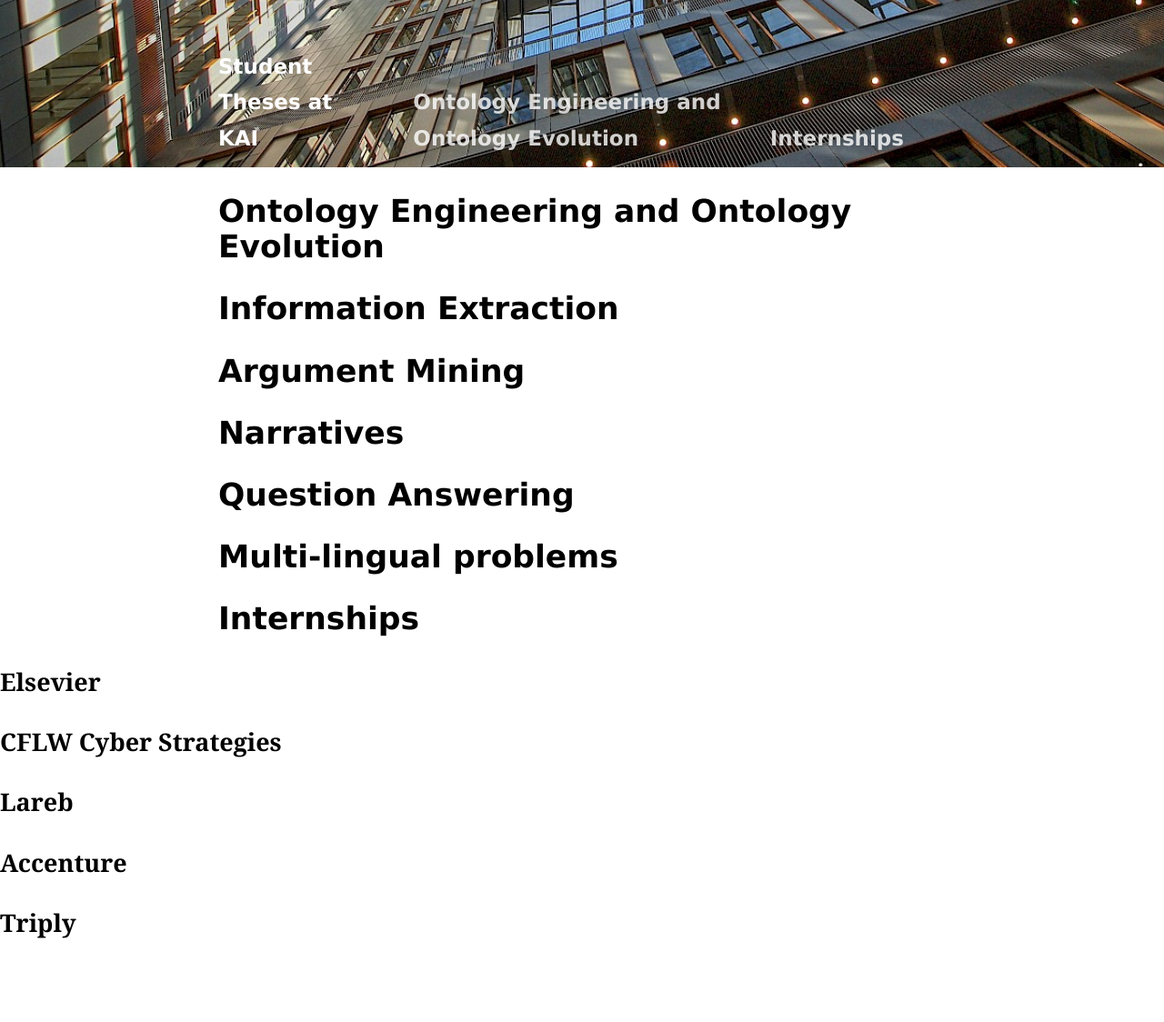
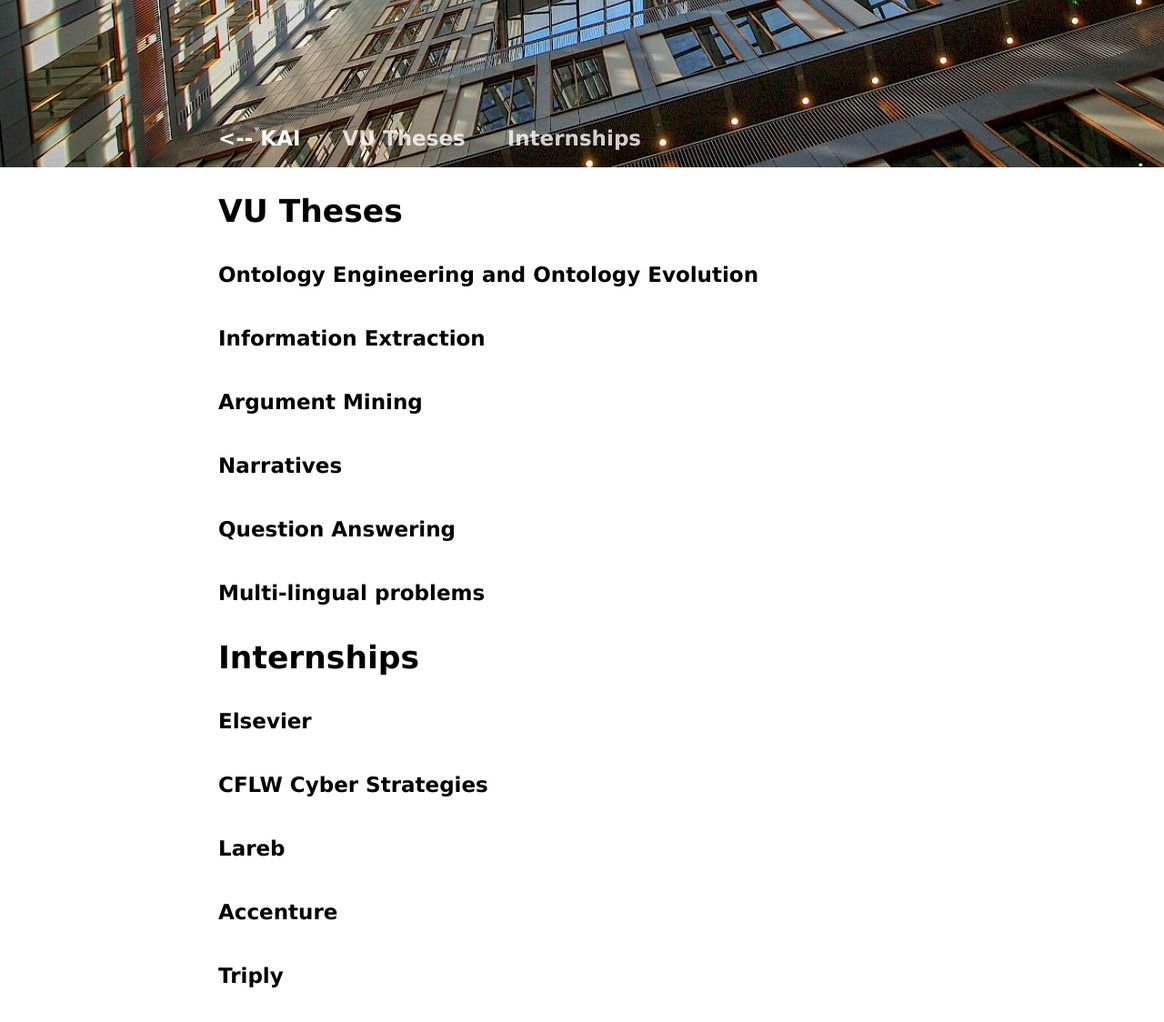
Before and after one commit to kai-vu/site, a Jekyll site: the page built from theses.md, in a window 1280 px wide. Shown: the whole page at 91% size. Built offline with Jekyll 4.4.1, drawn with Linux system fonts in a browser that asks for light colours; our own code applies the rules of GitHub Pages for plain Markdown files; before the commit the page ends 1062 px from its top, so only the background shows below that.

Commit message:
added theses page

```diff
--- a/style.css
+++ b/style.css
@@ -25,7 +25,7 @@ body, html {
 		font-size: 4vw;
 	}
 
-	p, h1, h2, h2, h4, ul, ol, table {
+	p, h1, h2, h3, h4, ul, ol, table {
 		margin-left: 1em;
 		margin-right: 1em;
 	}
--- a/theses.md
+++ b/theses.md
@@ -3,34 +3,35 @@ title: Student Theses at KAI
 ---
 
 <nav><ul>
-<li class="home"><a href="/">Student Theses at KAI</a></li>
-<li><a href="#ontology">Ontology Engineering and Ontology Evolution</a></li>
+<li class="home"><a href="/"><-- KAI</a></li>
+<li><a href="#internal">VU Theses</a></li>
 <li><a href="#internships">Internships</a></li>
 </ul></nav>
 
 
 
+## VU Theses
 
-## Ontology Engineering and Ontology Evolution
+#### Ontology Engineering and Ontology Evolution
 
-## Information Extraction
+#### Information Extraction
 
-## Argument Mining
+#### Argument Mining
 
-## Narratives
+#### Narratives
 
-## Question Answering
+#### Question Answering
 
-## Multi-lingual problems
+#### Multi-lingual problems
 
 ## Internships
 
-### Elsevier
+#### Elsevier
 
-### CFLW Cyber Strategies
+#### CFLW Cyber Strategies
 
-### Lareb
+#### Lareb
 
-### Accenture
+#### Accenture
 
-### Triply
+#### Triply
```
